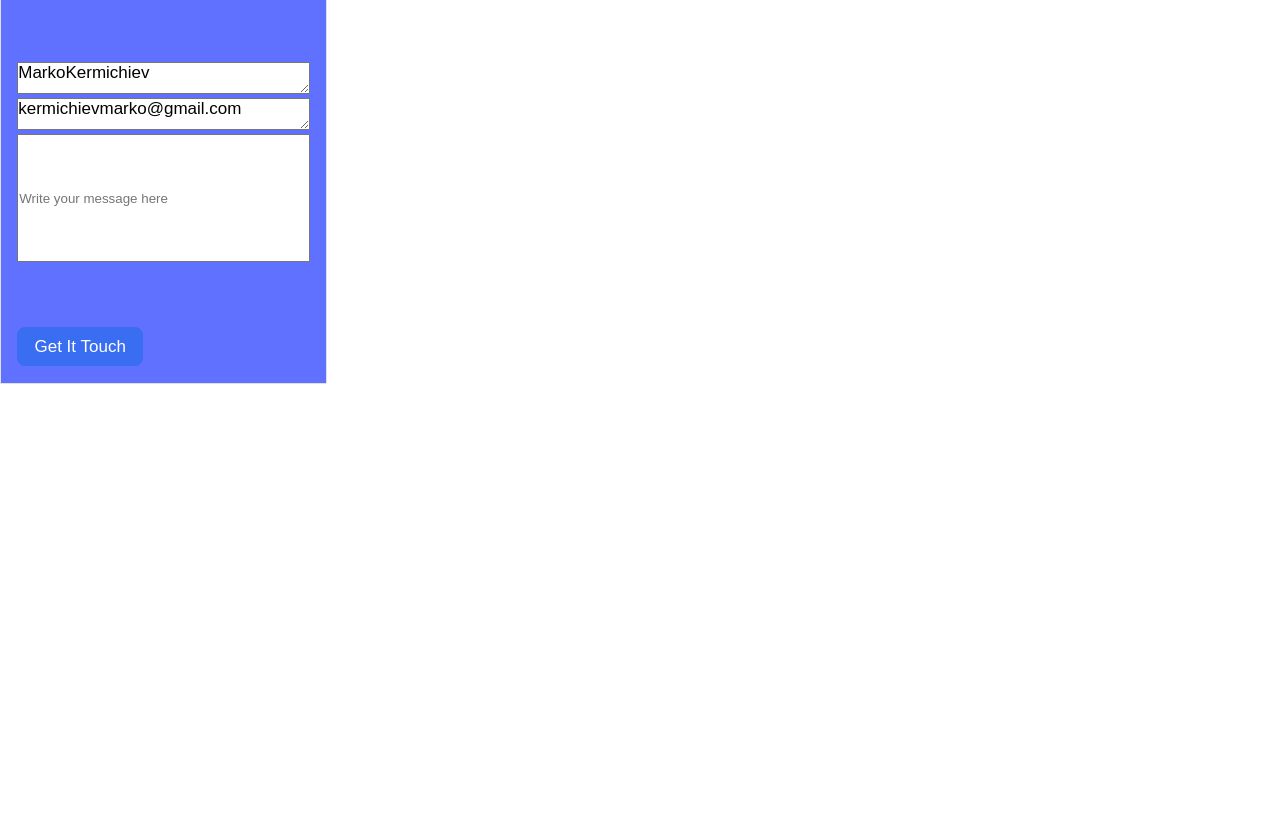
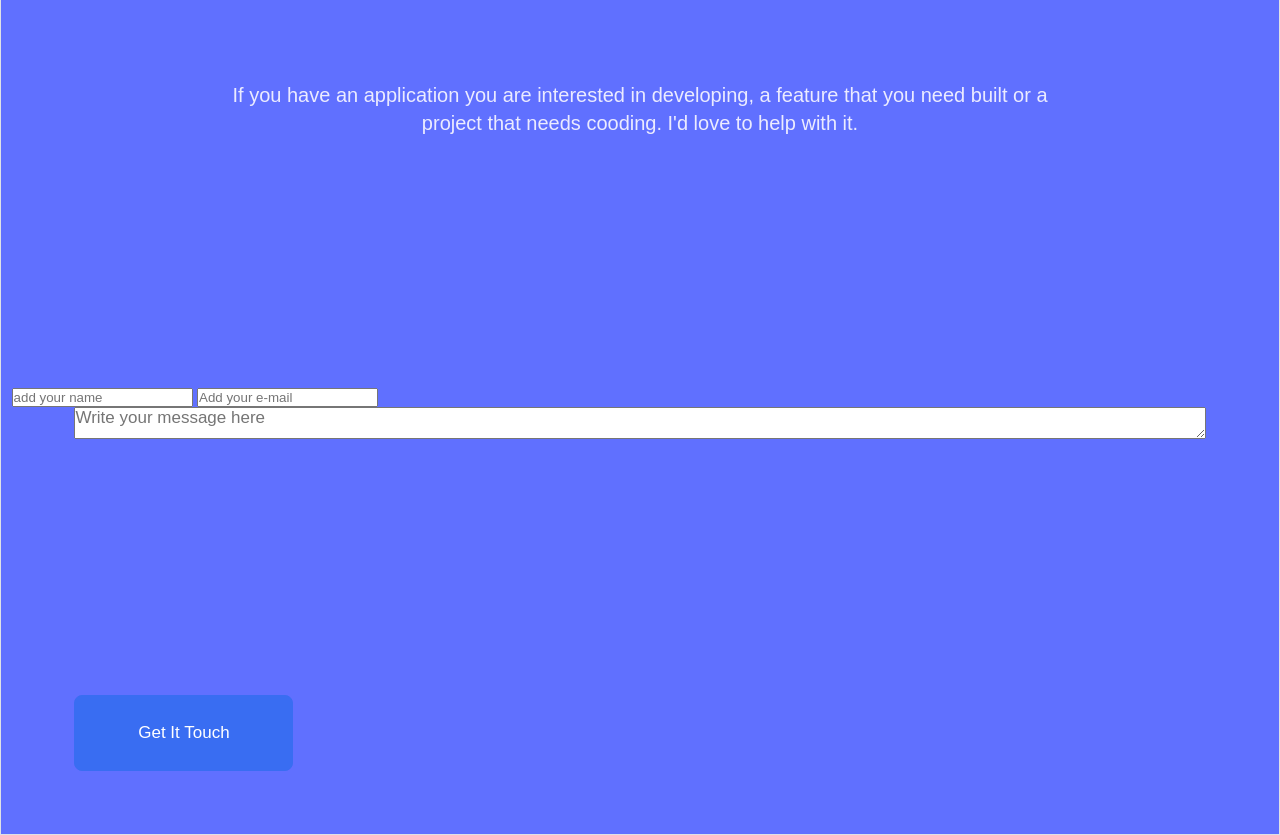
Before and after one commit to MarkoKermi/Portfolio-Website, a website: page index.html in a window 1280 px wide. Shown: the part 4574-5409 px from the top of the page. Before the commit the page ends 4958 px from the top, so only its background shows below. Drawn offline with Linux system fonts and the light colour scheme.

Commit message:
Adding the HTML form for Contact me

```diff
--- a/index.html
+++ b/index.html
@@ -251,13 +251,23 @@
     you need built or a project that needs cooding. I'd love to help with it.
       </p>
     </div>
-    <section class="inputButons">
-      <textarea>MarkoKermichiev</textarea>
-      <br>
-      <textarea>kermichievmarko@gmail.com</textarea>
-      <br>
-      <input id="textarea" type="textarea" placeholder="Write your message here" required="" />
-  </section>
+    <form class="inputButons" action="https://formspree.io/f/xyyvrwnd" method="POST">
+      <input  type="text"
+              name="name"
+              placeholder="add your name"
+              required maxlength="30">
+      <input
+              type="email"
+              name="email"
+              required
+              placeholder="Add your e-mail"
+              pattern="[a-z0-9._%+-]+@[a-z0-9.-]+\.[a-z]{2,4}$"
+            />
+      <textarea type="textarea"
+                name="information_place"
+                placeholder="Write your message here"
+                required maxlength="500"></textarea>
+  </form>
   <button class="more" id="get">Get It Touch</button>
 </div>
 </section>
--- a/style.css
+++ b/style.css
@@ -319,7 +319,7 @@ body {
 }
 
 .background_image {
-  width: 327px;
+  /* width: 327px; */
   height: auto;
   border-top-left-radius: 80px;
   display: flex;
@@ -328,7 +328,9 @@ body {
   align-content: center;
   background-color: #6070ff;
   background-image: url(Images/header-shapes\ mobile@2x.png);
-  background-size: 100%;
+  /* background-size: 100%; */
+  background-repeat: no-repeat;
+  background-position: top right;
   padding: 0%;
 }
 
```
